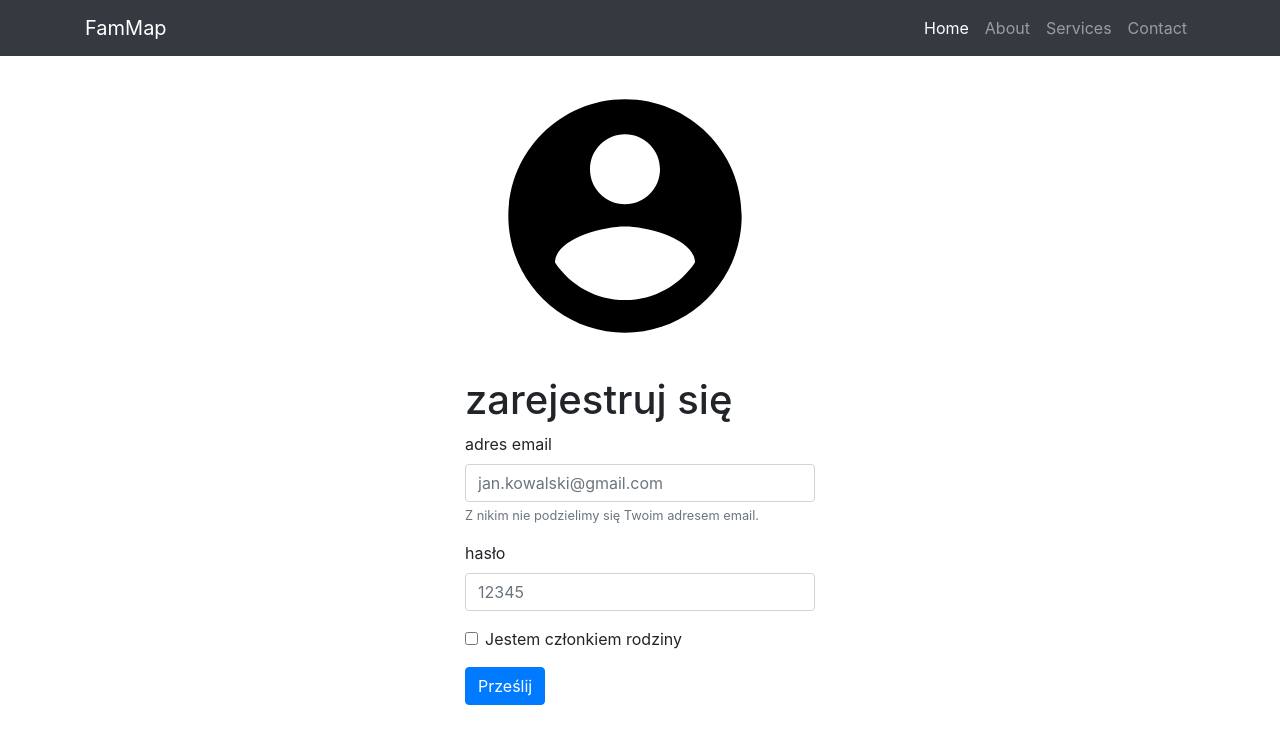
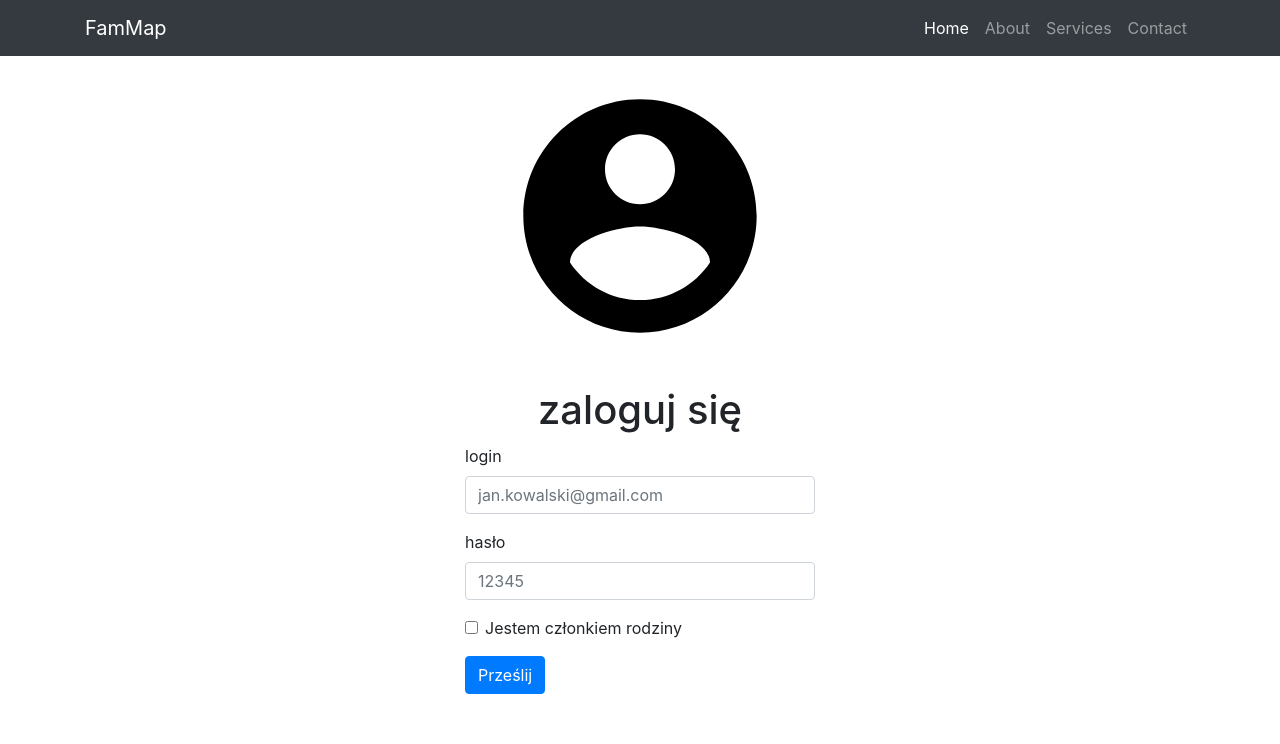
Before and after one commit to gabrielmermer/FamMap, a plain HTML site: page form.html in a window 1280 px wide. Drawn offline with nearby package versions, Linux system fonts and the light colour scheme.

Commit message:
centered the logo

```diff
--- a/form.html
+++ b/form.html
@@ -56,13 +56,13 @@
       <div class="row">
         <div class="col-4 background-col"></div>
         <div class="col-4">
-            <img class="logo img-responsive center-block" src="img\baseline-account_circle-24px.svg" alt="logo">
-            <h1>zarejestruj się</h1>
+            <img src="img\baseline-account_circle-24px.svg" alt="logo" class="mx-auto d-block img-responsive logo">
+            <h1 class="header">zaloguj się</h1>
             <form>
                 <div class="form-group">
-                  <label for="exampleInputEmail1">adres email</label>
-                  <input type="email" class="form-control" id="exampleInputEmail1" aria-describedby="emailHelp" placeholder="jan.kowalski@gmail.com">
-                  <small id="emailHelp" class="form-text text-muted">Z nikim nie podzielimy się Twoim adresem email.</small>
+                  <label for="exampleInputEmail1">login</label>
+                  <input type="text" class="form-control" id="exampleInputEmail1" aria-describedby="emailHelp" placeholder="jan.kowalski@gmail.com">
+                  <!-- <small id="emailHelp" class="form-text text-muted">Z nikim nie podzielimy się Twoim adresem email.</small> -->
                 </div>
                 <div class="form-group">
                   <label for="exampleInputPassword1">hasło</label>
--- a/style.css
+++ b/style.css
@@ -1,4 +1,10 @@
 .logo  {
     width: 20em;
     padding: 20px;
+
 }
+
+.header {
+    margin: 10px;
+    text-align: center;
+}
```
